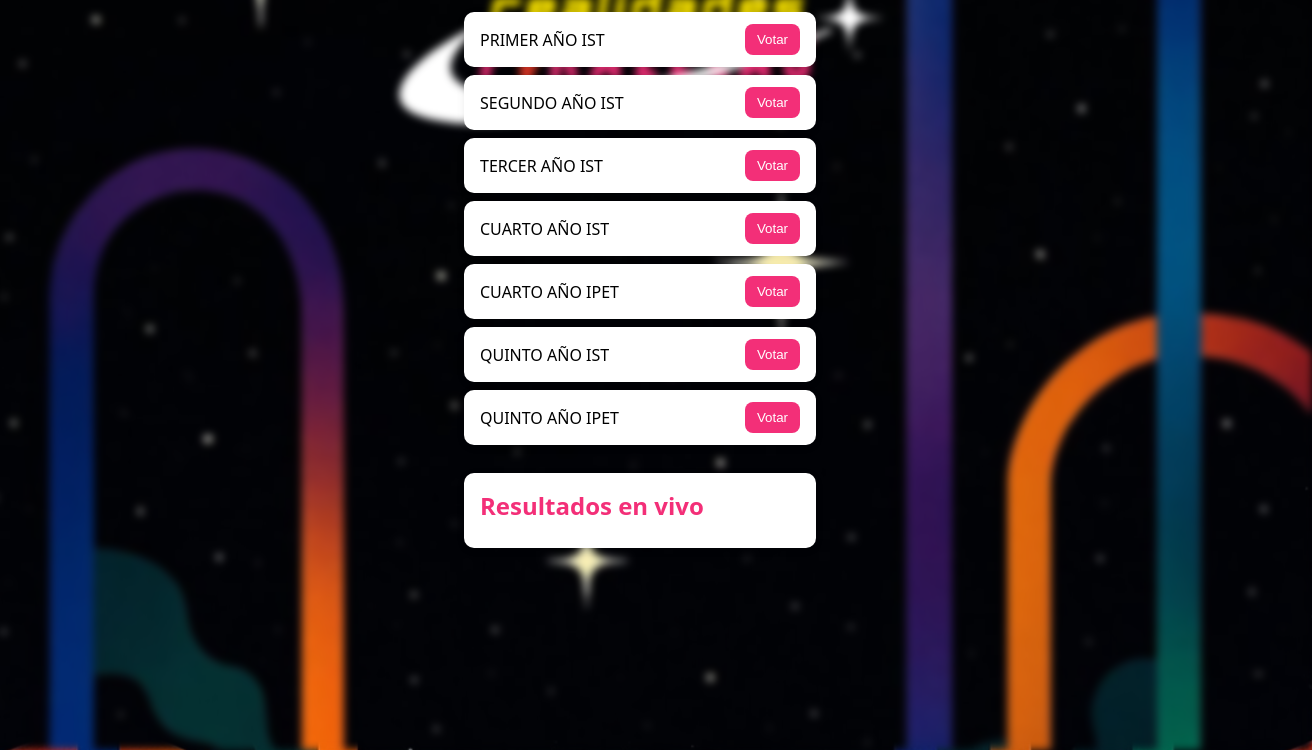
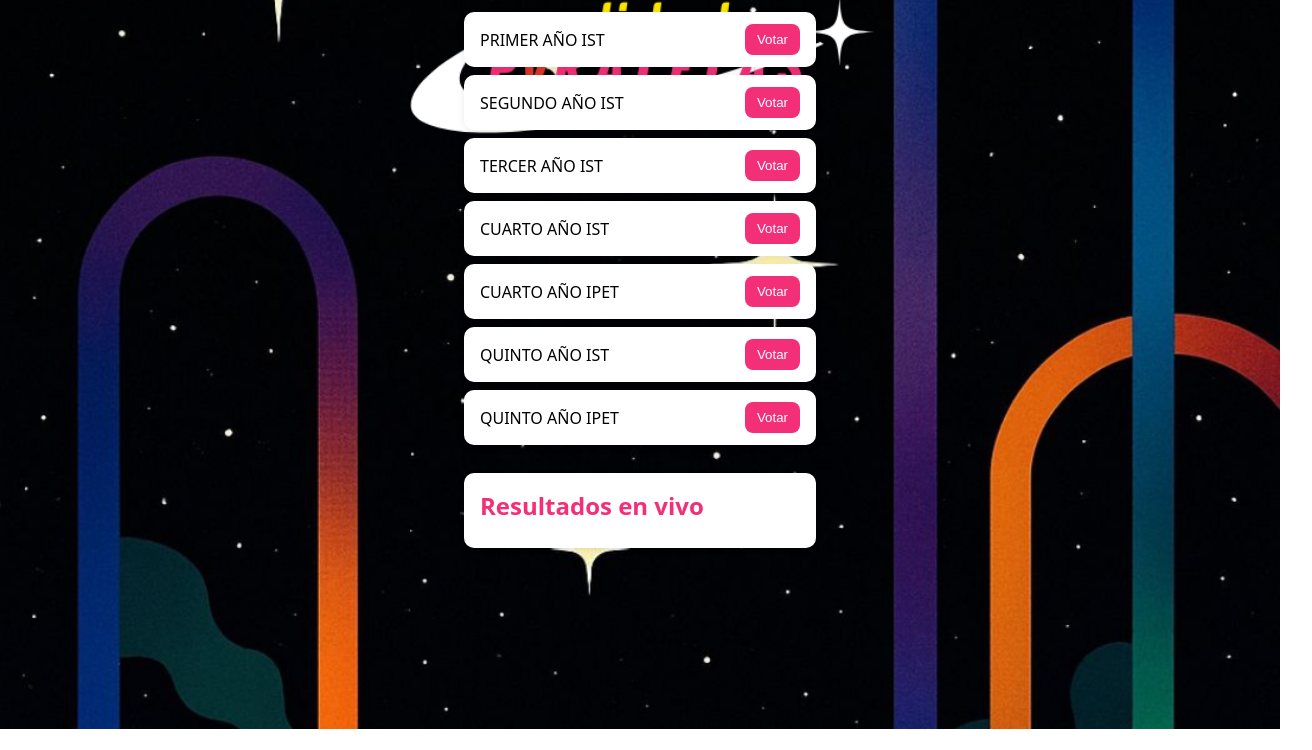
Before and after one commit to ramiroaldeco/SDE, a website: page index.html in a window 1280 px wide. Shown: the part 111-861 px from the top of the page, 1312 px wide, since content can reach past the window. After the commit the page ends 840 px from the top, so only its background shows below. Drawn offline with Linux system fonts and the light colour scheme; no server answers.

Commit message:
Update index.html

```diff
--- a/index.html
+++ b/index.html
@@ -16,26 +16,14 @@
     /* Imagen de fondo */
     background: url("CRONOGRAMA.png") no-repeat center center fixed;
     background-size: cover;
-      position: relative;
     min-height: 100vh;
-    }
-
-    /* Capa de difuminado */
-    body::before {
-      content: "";
-      position: absolute;
-      top: 0; left: 0; right: 0; bottom: 0;
-      background: inherit;
-      filter: blur(4px);   /* ajustá entre 3px y 6px según quieras */
-      transform: scale(1.05);
-      z-index: -1;
   }
 
   h1 { color:#dc3626; margin:10px 0 20px; text-align:center; }
   .option { background:#fff; border-radius:10px; padding:12px 16px; margin:8px 0; width:320px; display:flex; justify-content:space-between; align-items:center; box-shadow:0 2px 8px rgba(0,0,0,.08);}
   button { background:#f32f78; color:#fff; border:0; border-radius:8px; padding:8px 12px; cursor:pointer; }
   button:disabled { background:#bbb; cursor:default; }
-    .results { margin-top:20px; width:320px; background:#fff; border-radius:10px; padding:16px; box-shadow:0 2px 8px rgba(0,0,0,.08);}
+  .results { margin-top:20px; width:320px; background:#fff; border-radius:10px; padding:16px; box-shadow:0 2px 6px rgba(0,0,0,.08);}
   .row { display:flex; justify-content:space-between; align-items:center; margin:8px 0;}
   .bar { height:10px; border-radius:6px; background:#eee; overflow:hidden; }
   .fill { height:100%; width:0%; background:#f32f78; }
```
Lines whose indentation alone changed are shown as unchanged.
